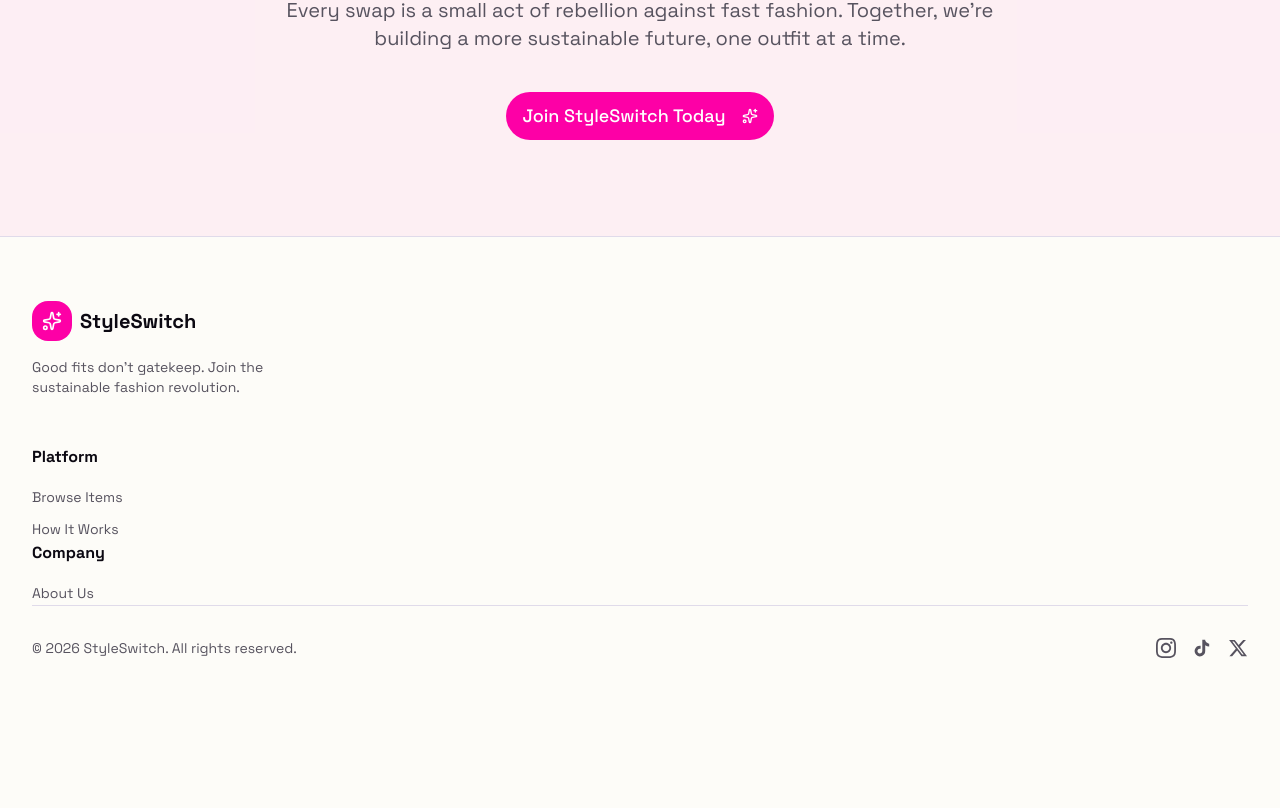
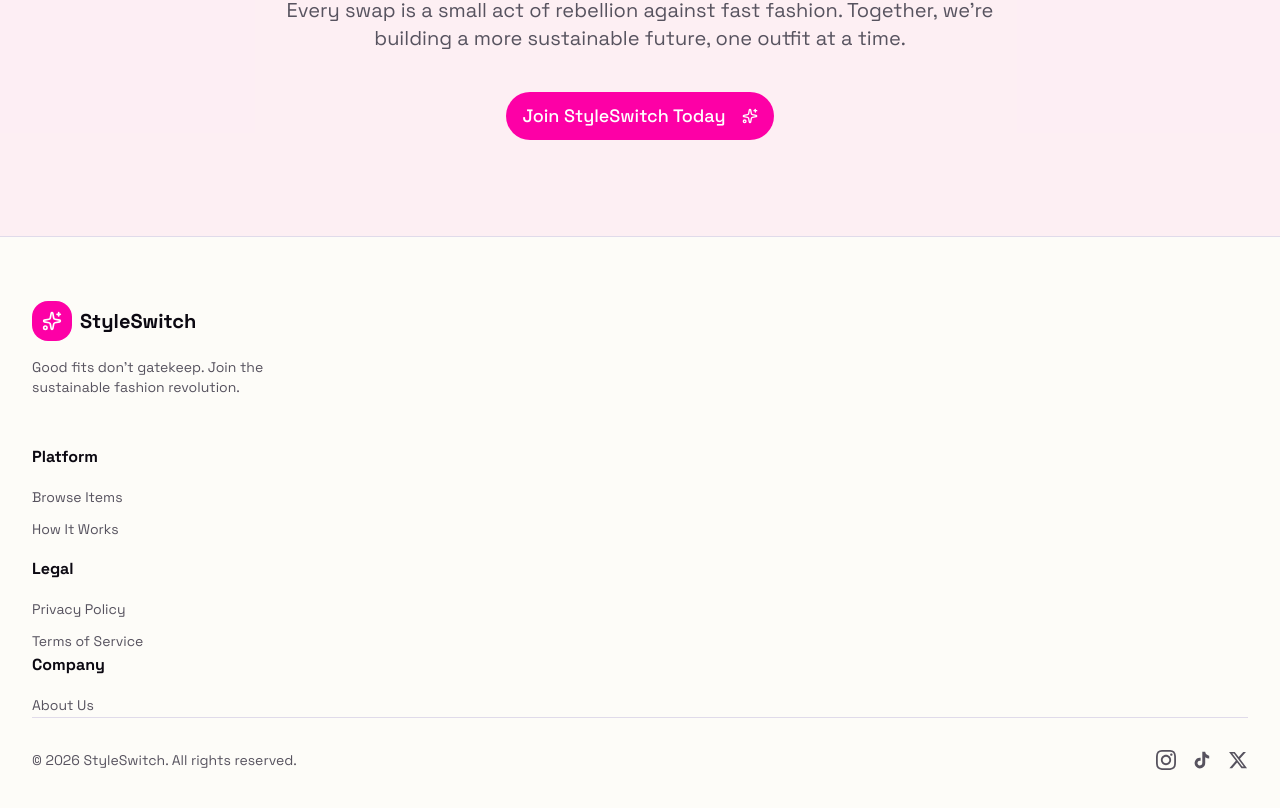
Before and after one commit to SoumyaRahate1/StyleSwitch, a Next.js app: page / in a window 1280 px wide. Shown: the part 2916-3724 px from the top of the page. Before the commit the page ends 3638 px from the top, so only its background shows below. Built offline with nearby package versions, Linux system fonts and the light colour scheme.

Commit message:
update: add legal pages and footer links

```diff
--- /dev/null
+++ b/app/privacy/page.tsx
@@ -0,0 +1,8 @@
+export default function PrivacyPage() {
+  return (
+    <div className="max-w-3xl mx-auto py-16 px-4">
+      <h1 className="text-3xl font-bold mb-6">Privacy Policy</h1>
+      <p className="text-muted-foreground">Your privacy is important to us. We are committed to protecting your data and ensuring a transparent experience on StyleSwitch.</p>
+    </div>
+  )
+}
--- /dev/null
+++ b/app/terms/page.tsx
@@ -0,0 +1,8 @@
+export default function TermsPage() {
+  return (
+    <div className="max-w-3xl mx-auto py-16 px-4">
+      <h1 className="text-3xl font-bold mb-6">Terms of Service</h1>
+      <p className="text-muted-foreground">By using StyleSwitch, you agree to follow our community guidelines and swap fairly with others.</p>
+    </div>
+  )
+}
--- a/components/landing-components.tsx
+++ b/components/landing-components.tsx
@@ -393,6 +393,13 @@ export function Footer() {
               <li><Link href="/how-it-works" className="text-muted-foreground hover:text-foreground text-sm transition-colors">How It Works</Link></li>
             </ul>
           </div>
+          <div className="mt-4">
+  <h4 className="font-bold text-foreground mb-4">Legal</h4>
+  <ul className="space-y-2">
+    <li><Link href="/privacy" className="text-muted-foreground hover:text-foreground text-sm transition-colors">Privacy Policy</Link></li>
+    <li><Link href="/terms" className="text-muted-foreground hover:text-foreground text-sm transition-colors">Terms of Service</Link></li>
+  </ul>
+</div>
 
           <div>
             <h4 className="font-bold text-foreground mb-4">Company</h4>
```
Also changed, not shown: 1 other file (tests, documents, lock files or other folders).
